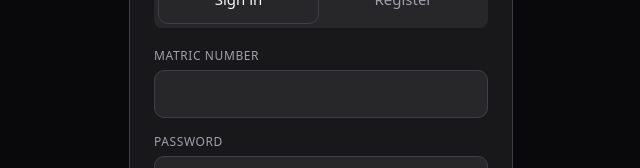
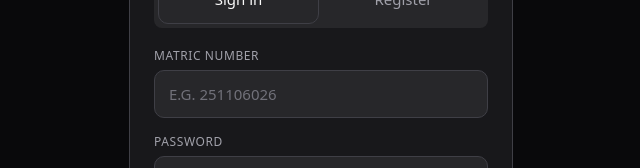
Before and after one commit to YastecHub/submission-tracker, a React (Vite) app: page /student/login in a window 1280 px wide. Shown: the part 316-484 px from the top of the page, without its empty margins (319-959 px from the left). Built offline with nearby package versions, Linux system fonts and the light colour scheme; no server answers.

Commit message:
feat: enhance StudentLoginPage input fields with additional attributes for better accessibility and user experience

```diff
--- a/src/pages/StudentLoginPage.tsx
+++ b/src/pages/StudentLoginPage.tsx
@@ -50,7 +50,7 @@ export default function StudentLoginPage() {
         </div>
         {error && <div role="alert" className="alert-danger mt-4">{error}</div>}
         <form onSubmit={submit} className="space-y-4 mt-5">
-          <div><label className="block text-xs font-medium text-muted mb-1.5 uppercase tracking-wider">Matric number</label><input required disabled={codeSent} className="input-base uppercase" value={matric} onChange={(e) => setMatric(e.target.value)} /></div>
+          <div><label className="block text-xs font-medium text-muted mb-1.5 uppercase tracking-wider">Matric number</label><input required disabled={codeSent} name="studentMatricNumber" inputMode="numeric" autoComplete="off" placeholder="e.g. 251106026" className="input-base uppercase" value={matric} onChange={(e) => setMatric(e.target.value)} /></div>
           {mode === 'register' && <div><label className="block text-xs font-medium text-muted mb-1.5 uppercase tracking-wider">Email</label><input required disabled={codeSent} type="email" autoComplete="email" className="input-base" value={email} onChange={(e) => setEmail(e.target.value)} /></div>}
           {mode === 'register' && codeSent && <div><label className="block text-xs font-medium text-muted mb-1.5 uppercase tracking-wider">Verification code</label><input required inputMode="numeric" pattern="[0-9]{6}" maxLength={6} autoComplete="one-time-code" className="input-base tracking-widest" value={code} onChange={(e) => setCode(e.target.value.replace(/\D/g, ''))} /></div>}
           {(mode === 'login' || codeSent) && <div><label className="block text-xs font-medium text-muted mb-1.5 uppercase tracking-wider">Password</label><input required minLength={8} maxLength={128} type="password" autoComplete={mode === 'login' ? 'current-password' : 'new-password'} className="input-base" value={password} onChange={(e) => setPassword(e.target.value)} /></div>}
```
